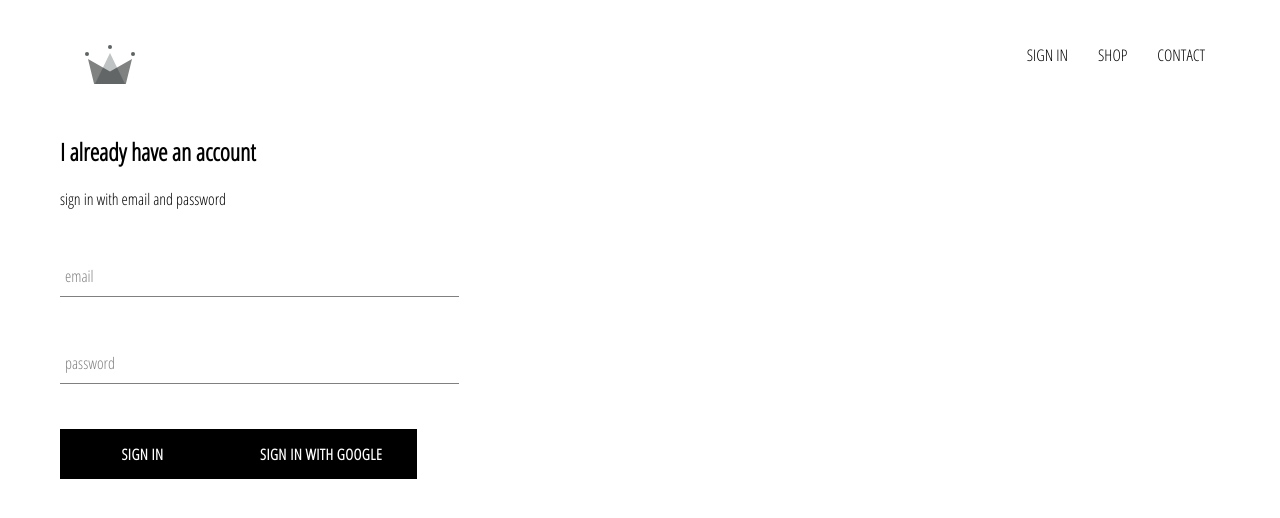
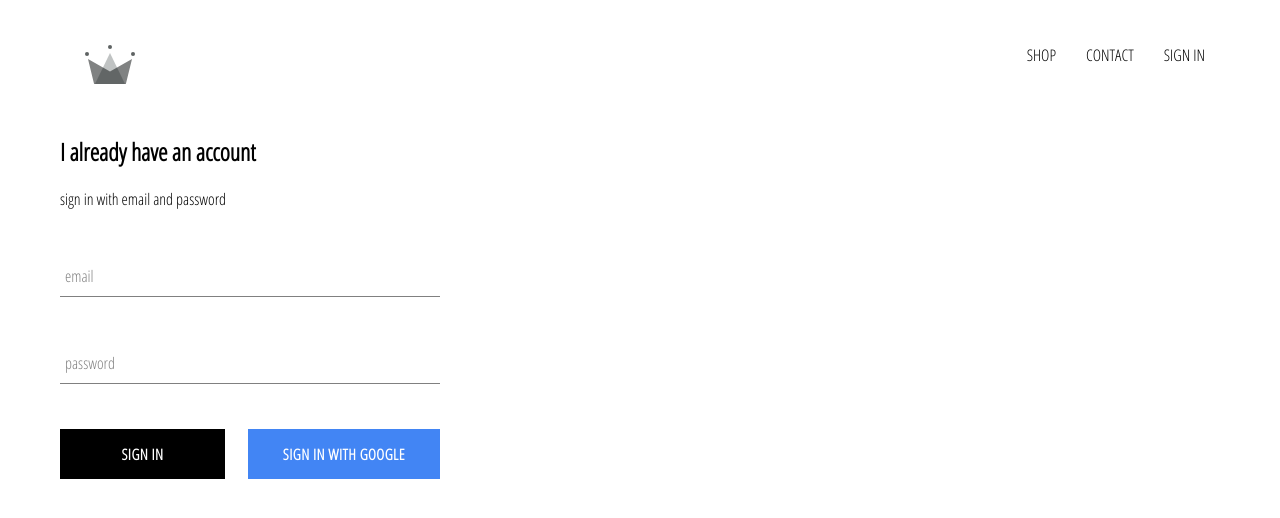
Before and after one commit to lucasbarrosomk6/crwn-clothing, a React (Create React App) app in the folder Code Projects/crwn-clothing/: page /signin in a window 1280 px wide. Shown: the top 518 px of the page. Built offline with nearby package versions, Linux system fonts and the light colour scheme; no server answers.

Commit message:
added firebase functionality, added authentication through google to the sign in feature, fixed bugs

```diff
--- a/Code Projects/crwn-clothing/src/App.css
+++ b/Code Projects/crwn-clothing/src/App.css
@@ -6,3 +6,6 @@ a {
   text-decoration: none;
   color: black;
 }
+* {
+  box-sizing: border-box;
+}
--- a/Code Projects/crwn-clothing/src/App.js
+++ b/Code Projects/crwn-clothing/src/App.js
@@ -5,13 +5,31 @@ import HomePage from "./pages/homepage/homepage.component";
 import ShopPage from "./pages/shop/shop.component";
 import Header from "./components/header/header.component";
 import Contact from "./pages/contactpage/contact.component";
+import { auth } from "./firebase/firebase.utils";
 import SignInAndSignUp from "./pages/sign-in-and-sign-up/sign-in-and-sign-up.component";
 import "./pages/homepage/homepage.styles.scss";
 
-function App() {
+class App extends React.Component {
+  constructor() {
+    super();
+    this.state = {
+      currentUser: null
+    };
+  }
+  unsubscribeFromAuth = null;
+  componentDidMount() {
+    this.unsubscribeFromAuth = auth.onAuthStateChanged(user => {
+      this.setState({ currentUser: user });
+      console.log(user);
+    });
+  }
+  componentWillUnmount() {
+    this.unsubscribeFromAuth();
+  }
+  render() {
     return (
       <div className="App">
-      <Header />
+        <Header currentUser={this.state.currentUser} />
         <Switch>
           <Route exact path="/" component={HomePage} />
           <Route path="/shop" component={ShopPage} />
@@ -21,5 +39,6 @@ function App() {
       </div>
     );
   }
+}
 
 export default App;
--- a/Code Projects/crwn-clothing/src/components/custom-button/custom-button.component.jsx
+++ b/Code Projects/crwn-clothing/src/components/custom-button/custom-button.component.jsx
@@ -1,8 +1,11 @@
 import React from "react";
 import "./custom-button.styles.scss";
 
-const CustomButton = ({ children, ...otherProps }) => (
-  <button className="custom-button" {...otherProps}>
+const CustomButton = ({ isGoogleSignIn, children, ...otherProps }) => (
+  <button
+    className={`${isGoogleSignIn ? "google-sign-in" : ""} custom-button`}
+    {...otherProps}
+  >
     {children}
   </button>
 );
--- a/Code Projects/crwn-clothing/src/components/custom-button/custom-button.styles.scss
+++ b/Code Projects/crwn-clothing/src/components/custom-button/custom-button.styles.scss
@@ -19,4 +19,12 @@
     color: black;
     border: 1px solid black;
   }
+  &.google-sign-in {
+    background-color: #4285f4;
+    &:hover {
+      background-color: #457ae8;
+      border: none;
+      color: white;
+    }
+  }
 }
--- a/Code Projects/crwn-clothing/src/components/header/header.component.jsx
+++ b/Code Projects/crwn-clothing/src/components/header/header.component.jsx
@@ -1,24 +1,31 @@
 import React from "react";
 import { Link } from "react-router-dom";
 import { ReactComponent as Logo } from "../../assets/crown.svg";
+import { auth } from "../../firebase/firebase.utils";
 
 import "./header.styles.scss";
 
-const Header = () => (
+const Header = ({ currentUser }) => (
   <div className="header">
     <Link className="logo-container" to="/">
       <Logo className="logo" />
     </Link>
     <div className="options">
-      <Link className="option" to="/signin">
-        SIGN IN
-      </Link>
       <Link className="option" to="/shop">
         SHOP
       </Link>
       <Link className="option" to="/contact">
         CONTACT
       </Link>
+      {currentUser ? (
+        <div className="option" onClick={() => auth.signOut()}>
+          SIGN OUT
+        </div>
+      ) : (
+        <Link className="option" to="/signin">
+          SIGN IN
+        </Link>
+      )}
     </div>
   </div>
 );
--- a/Code Projects/crwn-clothing/src/components/header/header.styles.scss
+++ b/Code Projects/crwn-clothing/src/components/header/header.styles.scss
@@ -20,6 +20,7 @@
 
     .option {
       padding: 10px 15px;
+      cursor: pointer;
     }
   }
 }
--- a/Code Projects/crwn-clothing/src/components/sign-in/sign-in.component.jsx
+++ b/Code Projects/crwn-clothing/src/components/sign-in/sign-in.component.jsx
@@ -27,6 +27,7 @@ class SignIn extends React.Component {
         <span>sign in with email and password</span>
         <form onSubmit={this.handleSubmit}>
           <FormInput
+            autoComplete="username"
             handleChange={this.handleChange}
             name="email"
             type="email"
@@ -36,6 +37,7 @@ class SignIn extends React.Component {
           />
 
           <FormInput
+            autoComplete="password"
             type="password"
             name="password"
             handleChange={this.handleChange}
@@ -43,11 +45,12 @@ class SignIn extends React.Component {
             label="password"
             required
           />
-
-          <CustomButton type="submit">Sign in</CustomButton>
-          <CustomButton onClick={signInWithGoogle}>
-            Sign in with Google
-          </CustomButton>
+          <div className="buttons">
+            <CustomButton type="submit">Sign in</CustomButton>
+            <CustomButton isGoogleSignIn onClick={signInWithGoogle}>
+              Sign in with Google
+            </CustomButton>
+          </div>
         </form>
       </div>
     );
--- a/Code Projects/crwn-clothing/src/components/sign-in/sign-in.styles.scss
+++ b/Code Projects/crwn-clothing/src/components/sign-in/sign-in.styles.scss
@@ -1,8 +1,12 @@
 .sign-in {
-  width: 30vw;
+  width: 380px;
   display: flex;
   flex-direction: column;
   .title {
     margin: 10px 0;
   }
+  .buttons {
+    display: flex;
+    justify-content: space-between;
+  }
 }
```
Lines whose indentation alone changed are shown as unchanged.
